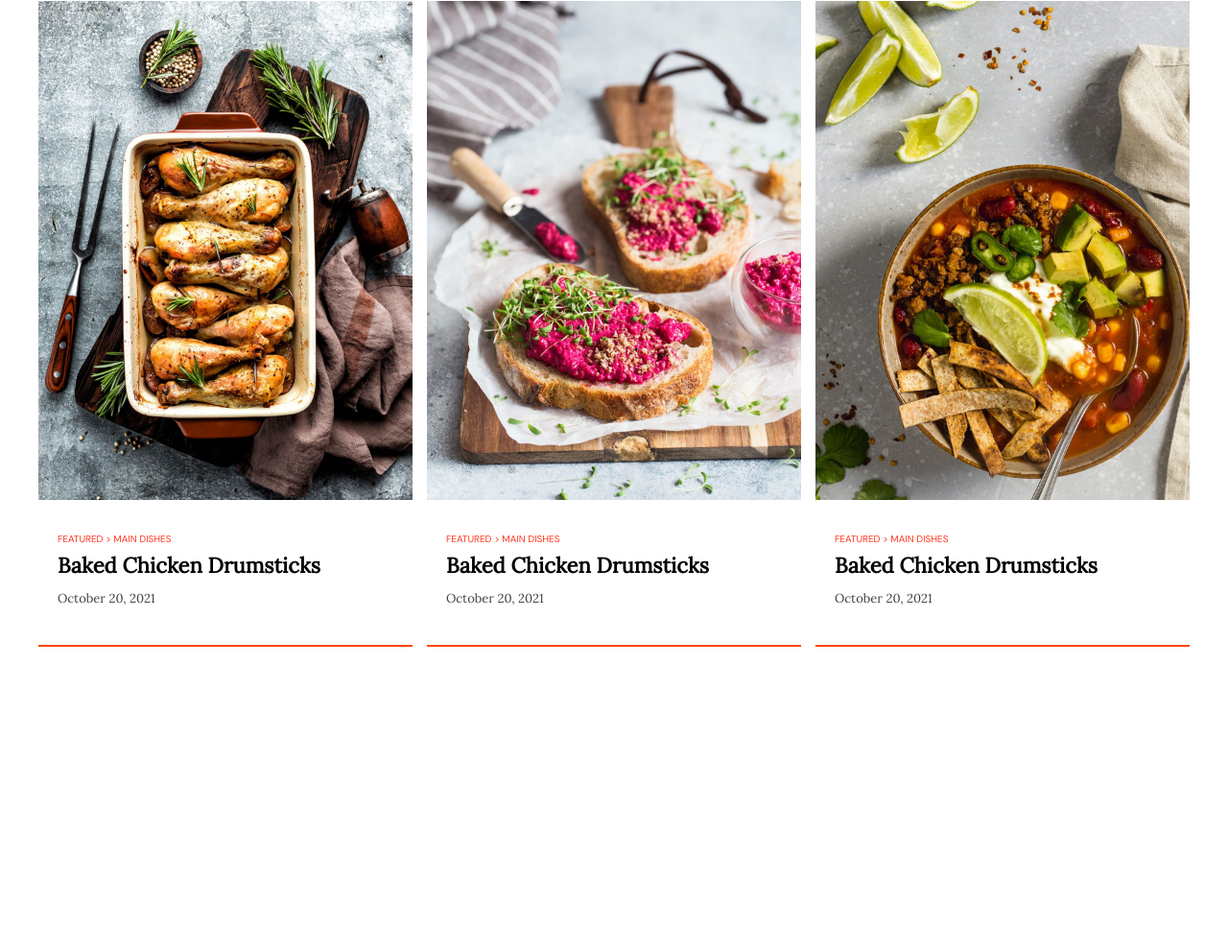
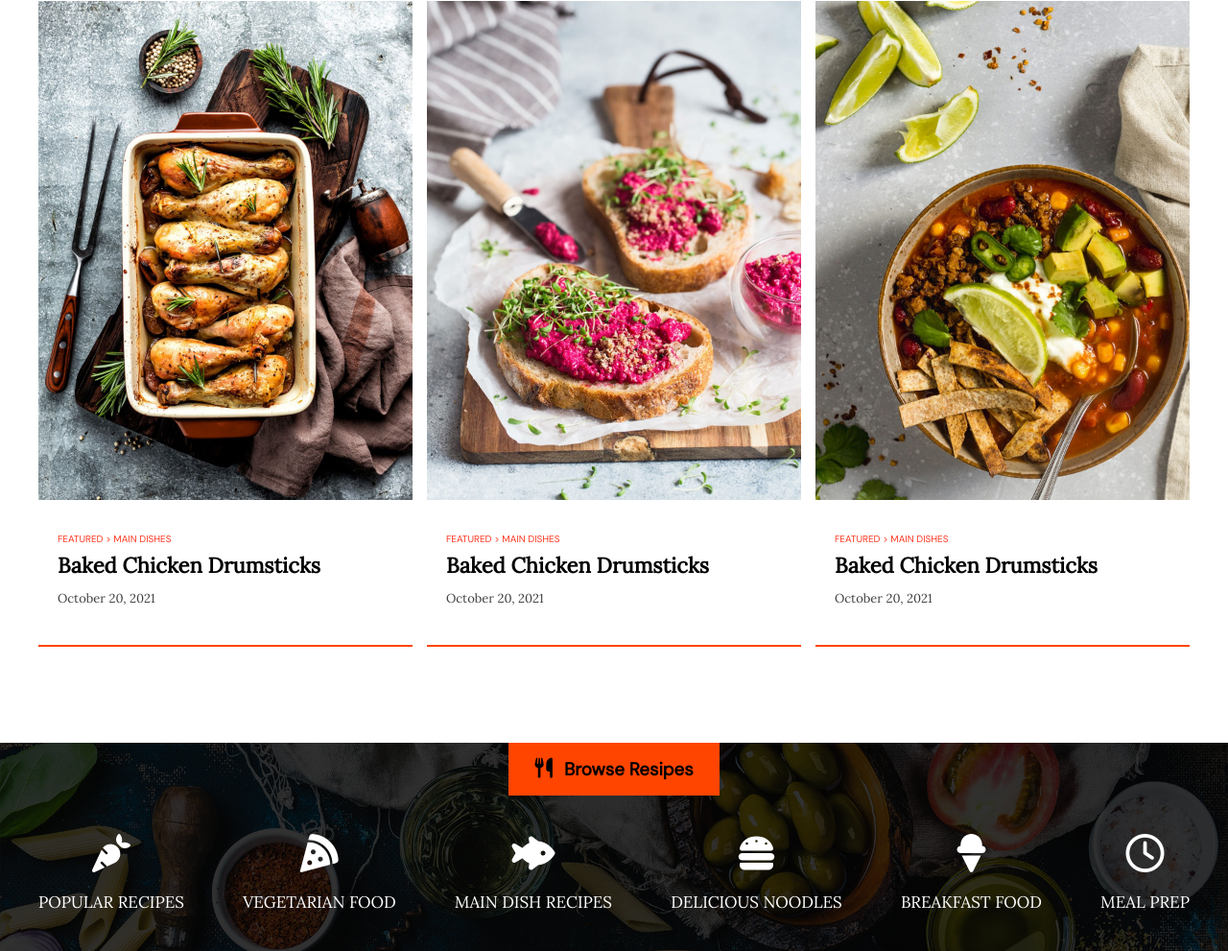
Before and after one commit to hmaminulislam/food, a plain HTML site: page index.html in a window 1280 px wide. Shown: the part 125-1116 px from the top of the page at 96% size. Before the commit the page ends 899 px from the top, so only its background shows below. Drawn offline with Linux system fonts and the light colour scheme.

Commit message:
browse section done

```diff
--- a/index.html
+++ b/index.html
@@ -68,5 +68,41 @@
             </div>
         </div>
     </section>
+    <section id="browse">
+        <div class="overly">
+            <div class="container">
+                <div class="browse-header">
+                    <i class="fa-solid fa-utensils"></i>
+                    <h3>Browse Resipes</h3>
+                </div>
+                <div class="browse-resipes">
+                    <div class="brose-item">
+                        <i class="fa-solid fa-carrot"></i>
+                        <a href="#">POPULAR RECIPES</a>
+                    </div>
+                    <div class="brose-item">
+                        <i class="fa-solid fa-pizza-slice"></i>
+                        <a href="#">VEGETARIAN FOOD</a>
+                    </div>
+                    <div class="brose-item">
+                        <i class="fa-solid fa-fish-fins"></i>
+                        <a href="#">MAIN DISH RECIPES</a>
+                    </div>
+                    <div class="brose-item">
+                        <i class="fa-solid fa-burger"></i>
+                        <a href="#">DELICIOUS NOODLES</a>
+                    </div>
+                    <div class="brose-item">
+                        <i class="fa-solid fa-ice-cream"></i>
+                        <a href="#">BREAKFAST FOOD</a>
+                    </div>
+                    <div class="brose-item">
+                        <i class="fa-regular fa-clock"></i>
+                        <a href="#">MEAL PREP</a>
+                    </div>
+                </div>
+            </div>
+        </div>
+    </section>
 </body>
 </html>
--- a/style.css
+++ b/style.css
@@ -103,3 +103,59 @@ ul li {
     width: 90%;
     padding: 20px;
 }
+.browse-header {
+    text-align: center;
+    width: 200px;
+    background-color: orangered;
+    margin: auto;
+    margin-top: px;
+    padding: 15px 10px;
+}
+.browse-header h3 {
+    display: inline;
+}
+.browse-header i {
+    font-size: 21px;
+    margin-right: 8px;
+}
+#browse {
+    background-image: url(images/bg.jpg);
+    background-repeat: no-repeat;
+    background-size: cover;
+    position: relative;
+}
+.overly {
+    width: 100%;
+    height: 100%;
+    top: 0;
+    left: 0;
+    background-color: rgba(0, 0, 0, .8)
+}
+.browse-resipes {
+    display: flex;
+    justify-content: space-between;
+    padding: 40px 0;
+}
+.brose-item i {
+    display: block;
+    text-align: center;
+    color: #fff;
+    font-size: 40px;
+    margin-bottom: 20px;
+    transition: .2s;
+}
+.brose-item a {
+    color: #fff;
+    text-decoration: none;
+    font-size: 17px;
+    margin-top: 20px;
+    transition: .2s;
+}
+.brose-item:hover a {
+    color: orangered;
+    cursor: pointer;
+}
+.brose-item:hover i {
+    color: orangered;
+    cursor: pointer;
+}
```
Also changed, not shown: images/bg.jpg (added).
